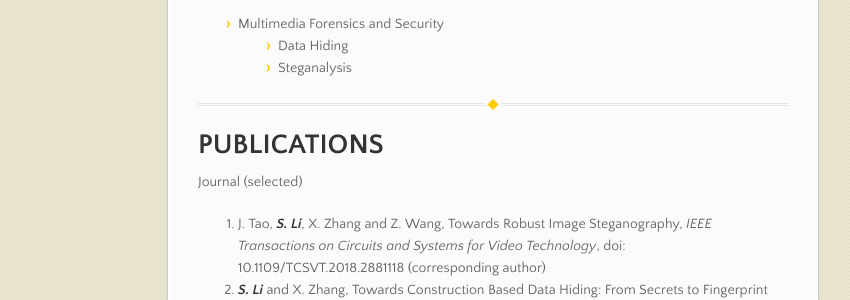
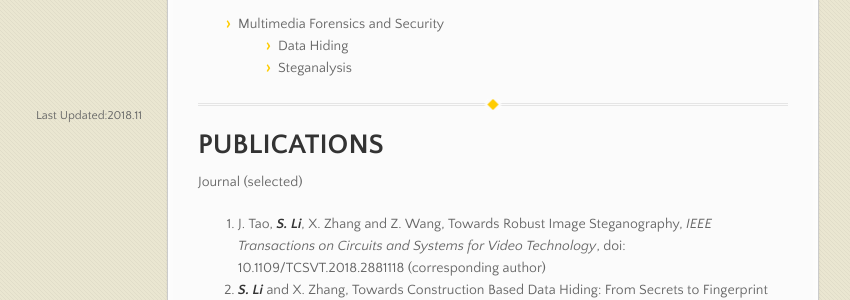
Before and after one commit to blazelisheng/blazelisheng.github.io, a Jekyll site: the page built from index.md, in a window 1280 px wide. Shown: the part 736-1036 px from the top of the page, without its empty margins (148-998 px from the left). Built offline with Jekyll 4.4.1, drawn with Linux system fonts in a browser that asks for light colours.

Commit message:
Update default.html

```diff
--- a/_layouts/default.html
+++ b/_layouts/default.html
@@ -33,7 +33,9 @@
         {{ content }}
 
       </section>
-
+    <footer>
+      <p><small>Last Updated:2018.11</p>
+      </footer>
     </div>
 
     {% if site.google_analytics %}
```
